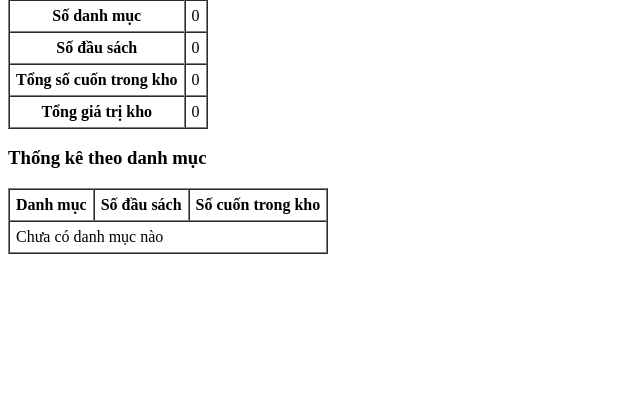
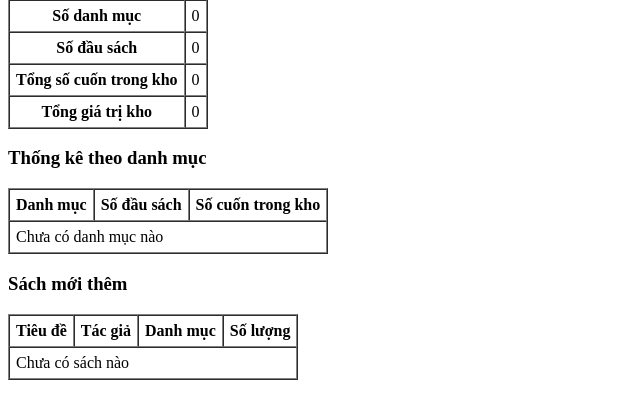
Before and after one commit to KimNguyen98/pmnm-hocphan, a Flask app: page / in a window 1280 px wide. Shown: the part 176-595 px from the top of the page, without its empty margins (0-640 px from the left). Run offline with Flask 3, Linux system fonts and the light colour scheme; data that the repository does not hold is empty.

Commit message:
Hiển thị sách mới thêm trên dashboard

```diff
--- a/templates/dashboard.html
+++ b/templates/dashboard.html
@@ -21,4 +21,20 @@
     <tr><td colspan="3">Chưa có danh mục nào</td></tr>
     {% endfor %}
 </table>
+
+<h3>Sách mới thêm</h3>
+<table border="1" cellpadding="6" cellspacing="0">
+    <tr><th>Tiêu đề</th><th>Tác giả</th><th>Danh mục</th><th>Số lượng</th></tr>
+    {% for s in sach_moi %}
+    <tr>
+        <td>{{ s.tieu_de }}</td>
+        <td>{{ s.tac_gia }}</td>
+        <td>{{ s.danh_muc.ten }}</td>
+        <td>{{ s.so_luong }}</td>
+    </tr>
+    {% else %}
+    <tr><td colspan="4">Chưa có sách nào</td></tr>
+    {% endfor %}
+</table>
+
 {% endblock %}
```
